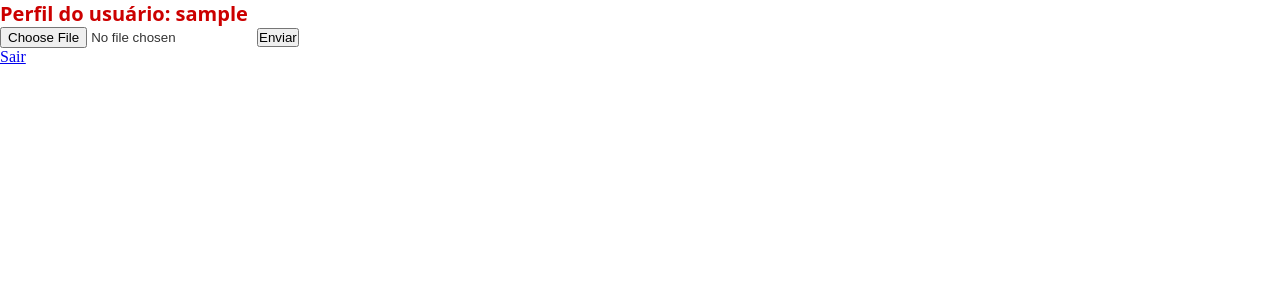
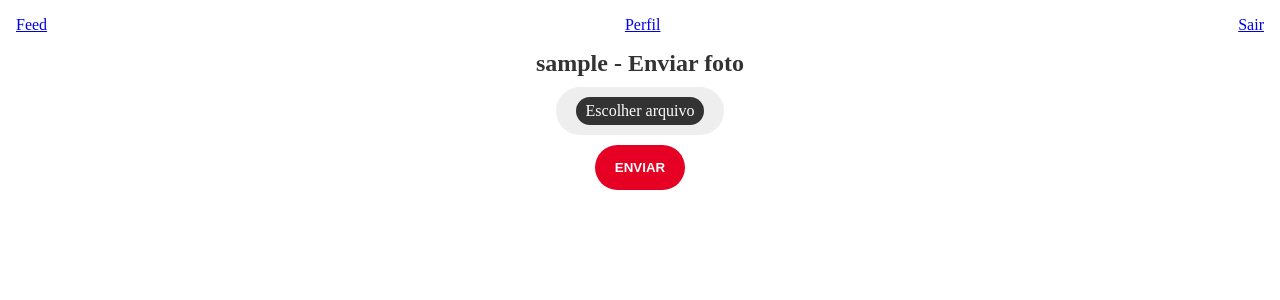
Before and after one commit to Rafael-Domiciano-Maia-Mateus/FakePinterest, a Flask app: page /perfil/1 in a window 1280 px wide. Shown: the top 300 px of the page. Run offline with Flask 3, Linux system fonts and the light colour scheme; the visitor is signed in with stand-in values (Sample User, id 1); data that the repository does not hold is empty.

Commit message:
perfil.html

```diff
--- a/fakepinterest/templates/perfil.html
+++ b/fakepinterest/templates/perfil.html
@@ -6,21 +6,49 @@ Perfil - {{ usuario }}
 
 {% block body %}
 <body>
-    <h1>Perfil do usuário: {{ usuario.username }}</h1>
+    {% include "navbar.html" %}
 
     {% if form %}
-    <form method="POST" enctype="multipart/form-data">
-        {{ form.csrf_token }}
+    <div class="container">
 
-        {{ form.foto }}
-        {{ form.botao_confirmacao }}
-    </form>
+        <form class="bloco-add-img" method="POST" enctype="multipart/form-data">
+            {{ form.csrf_token }}
+          <h2>{{ usuario.username }} - Enviar foto</h2>
+
+          <div class="bloco-arquivo">
+            <label for="foto" class="botao-arquivo">
+              Escolher arquivo
+                {{ form.foto(class="input-arquivo", id="foto") }}
+            </label>
+            <span id="imagem-arquivo" class=""></span>
+          </div>
+
+            {{ form.botao_confirmacao(class="botao-login") }}
+        </form>
+    </div>
+    {% else %}
+    <div class="bloco-add-img">
+        <h2>{{ usuario.username }} - Ver Perfil</h2>
+    </div>
     {% endif %}
 
-    <a href="{{ url_for('logout') }}">Sair</a>
+    <div class="conteudo">
+    {% for foto in usuario.fotos %}
+        <div class="bloco-imagem">
+            <img src="{{ url_for('static', filename='fotos_posts/{}'.format(foto.imagem)) }}" />
+        </div>
+    {% endfor %}
+        </div>
+<script>
+      let input = document.getElementById("foto");
+      let imagemArquivo = document.getElementById("imagem-arquivo");
 
-    {% for foto in usuario.fotos %}
-        <img src="{{ url_for('static', filename='fotos_posts/{}'.format(foto.imagem)) }}">
-    {% endfor %}
+      input.addEventListener("change", () => {
+        let inputImagem = document.querySelector("input[type=file]").files[0];
+
+        imagemArquivo.classList.add("visivel");
+        imagemArquivo.innerText = inputImagem.name;
+      });
+    </script>
 </body>
 {% endblock %}
```
